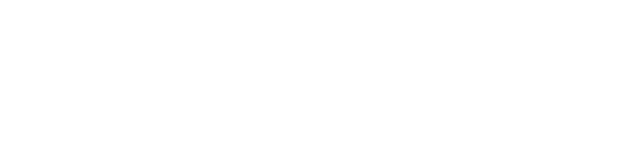
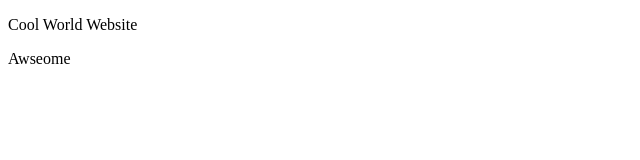
Before and after one commit to kshitijgupta468035/practice, a plain HTML site: page index.html in a window 1280 px wide. Shown: the whole page, without its empty margins (0-640 px from the left). Drawn offline with Linux system fonts and the light colour scheme.

Commit message:
Add p tag in index.html

```diff
--- a/index.html
+++ b/index.html
@@ -6,6 +6,7 @@
     <title>This is our project Repository</title>
 </head>
 <body>
-
+    <p>Cool World Website</p>
+    <p>Awseome</p>
 </body>
 </html>
```
Also changed, not shown: 1 other file.
